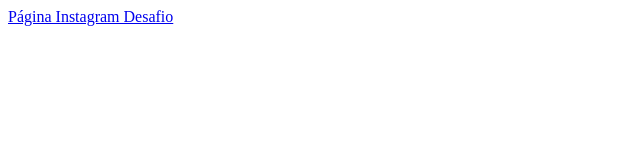
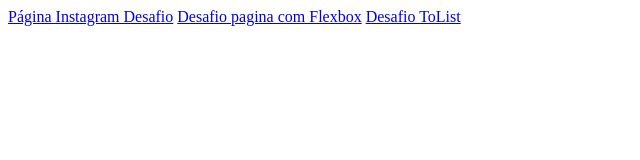
Before and after one commit to jwpires/CursoFullStackDioMe, a plain HTML site: page index.html in a window 1280 px wide. Shown: the whole page, without its empty margins (0-640 px from the left). Drawn offline with Linux system fonts and the light colour scheme.

Commit message:
atualizando

```diff
--- a/index.html
+++ b/index.html
@@ -9,6 +9,8 @@
 <body>
 
     <a href="Desafios\Pagina do Instagram\index.html">Página Instagram Desafio</a>
+    <a href="Desafios\Desafio -flexbox">Desafio pagina com Flexbox</a>
+    <a href="Desafios\ToList - javascript">Desafio ToList</a>
 
 </body>
 </html>
```
